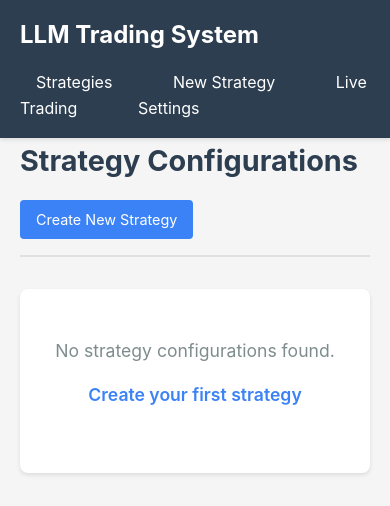
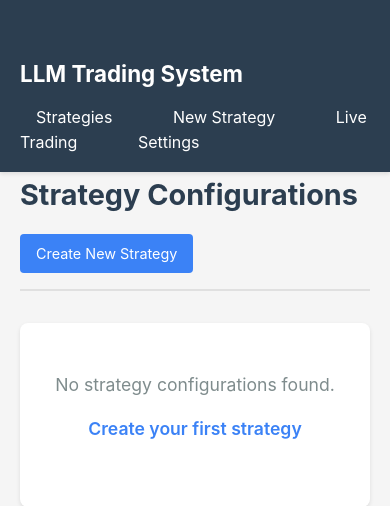
Before and after one commit to Lje3apb/LLM_traiding_system, a Python web app: template llm_trading_system/api/templates/index.html in a window 390 px wide. Shown: the top 506 px of the page. Run offline with Jinja, Linux system fonts and the light colour scheme; the template is opened without the code that fills it, so the values that code supplies are empty.

Commit message:
Improve header layout: move title up and user info to top-right corner
- Move site title 'LLM Trading System' to top of header with larger font
- Position user info (username and Logout) in top-right corner
- Update responsive design for mobile devices
- Improve spacing and visual hierarchy

```diff
--- a/llm_trading_system/api/static/style.css
+++ b/llm_trading_system/api/static/style.css
@@ -22,14 +22,19 @@ body {
 header {
     background-color: #2c3e50;
     color: white;
-    padding: 1rem 0;
+    padding: 1.5rem 0;
     box-shadow: 0 2px 4px rgba(0, 0, 0, 0.1);
 }
 
+header .container {
+    position: relative;
+}
+
 header h1 {
-    display: inline-block;
-    font-size: 1.5rem;
-    margin-right: 2rem;
+    display: block;
+    font-size: 1.8rem;
+    margin-bottom: 0.8rem;
+    margin-top: 0;
 }
 
 header h1 a {
@@ -384,13 +417,33 @@ footer p {
         grid-template-columns: 1fr;
     }
 
-    header nav {
-        display: block;
-        margin-top: 1rem;
+    header {
+        padding: 1rem 0;
     }
 
     header h1 {
+        font-size: 1.4rem;
+        margin-bottom: 0.8rem;
+        margin-top: 2.5rem;
+    }
+
+    header nav {
         display: block;
-        margin-bottom: 0.5rem;
+        margin-top: 0.5rem;
+    }
+
+    .user-info {
+        top: 0;
+        right: 0;
+        font-size: 0.85rem;
+    }
+
+    .user-info .username {
+        font-size: 0.85rem;
+    }
+
+    .user-info .logout-link {
+        padding: 0.3rem 0.6rem;
+        font-size: 0.85rem;
     }
 }
--- a/llm_trading_system/api/templates/base.html
+++ b/llm_trading_system/api/templates/base.html
@@ -9,18 +9,18 @@
 <body>
     <header>
         <div class="container">
+            {% if request.session.get('username') %}
+            <div class="user-info">
+                <span class="username">👤 {{ request.session.get('username') }}</span>
+                <a href="/ui/logout" class="logout-link">Logout</a>
+            </div>
+            {% endif %}
             <h1><a href="/ui/">LLM Trading System</a></h1>
             <nav>
                 <a href="/ui/">Strategies</a>
                 <a href="/ui/strategies/new">New Strategy</a>
                 <a href="/ui/live">Live Trading</a>
                 <a href="/ui/settings">Settings</a>
-                <span style="margin-left: auto; display: flex; align-items: center; gap: 10px;">
-                    {% if request.session.get('username') %}
-                    <span style="color: #666;">👤 {{ request.session.get('username') }}</span>
-                    <a href="/ui/logout" style="color: #f44336;">Logout</a>
-                    {% endif %}
-                </span>
             </nav>
         </div>
     </header>
```
Also changed, not shown: other parts of llm_trading_system/api/static/style.css (+29 -1 lines).
